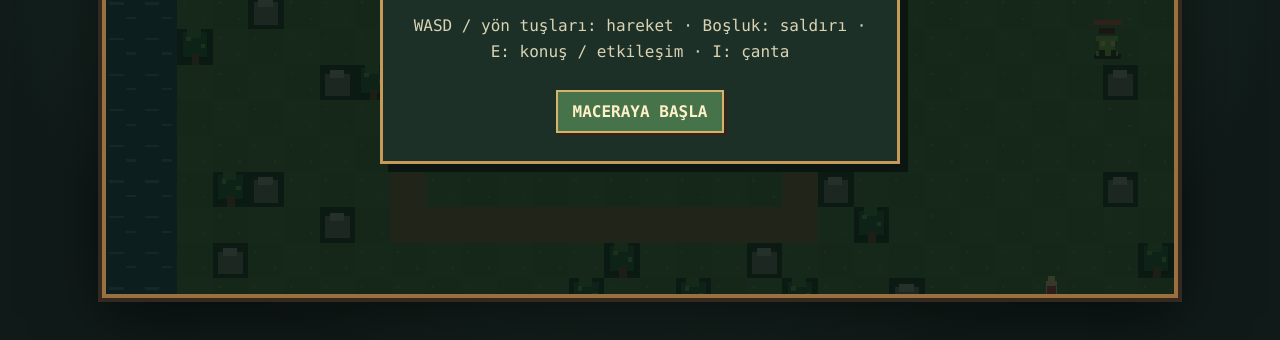
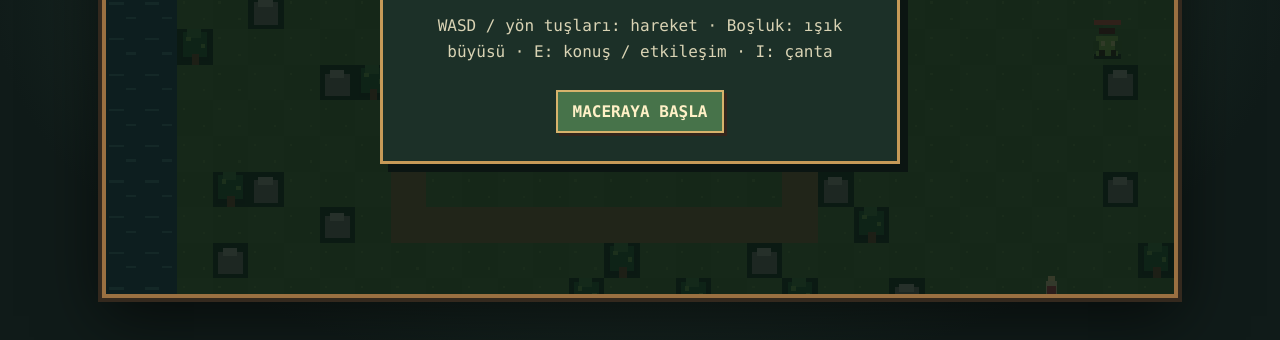
Before and after one commit to Rexsus534/gta-resume, a website built with Vite: page index.html in a window 1280 px wide. Shown: the part 424-764 px from the top of the page. Built offline with nearby package versions, Linux system fonts and the light colour scheme.

Commit message:
Use light magic instead of a sword

```diff
--- a/index.html
+++ b/index.html
@@ -29,7 +29,7 @@ button{font:inherit;color:#fff1c7;background:#795333;border:2px solid #d7b36c;pa
   <div id="top"><span>✦ ELDORIA</span><span>KAYIP KRALLIK</span><span id="version">DEMO 0.1</span></div>
   <div id="game-wrap">
     <canvas id="game" width="960" height="540" aria-label="Eldoria 2D RPG oyun alanı"></canvas>
-    <div id="overlay"><div class="panel"><h1>ELDORIA</h1><p>Kayıp Krallık'a hoş geldin.<br>Orman köyünü keşfet, yaratıkları yen ve kadim mührün parçalarını bul.</p><p>WASD / yön tuşları: hareket · Boşluk: saldırı · E: konuş / etkileşim · I: çanta</p><button id="start-btn">MACERAYA BAŞLA</button></div></div>
+    <div id="overlay"><div class="panel"><h1>ELDORIA</h1><p>Kayıp Krallık'a hoş geldin.<br>Orman köyünü keşfet, yaratıkları yen ve kadim mührün parçalarını bul.</p><p>WASD / yön tuşları: hareket · Boşluk: ışık büyüsü · E: konuş / etkileşim · I: çanta</p><button id="start-btn">MACERAYA BAŞLA</button></div></div>
     <div id="mobile-controls">
       <div class="pad">
         <button data-dir="up">▲</button><button data-dir="left">◀</button><button data-dir="down">▼</button><button data-dir="right">▶</button>
```
